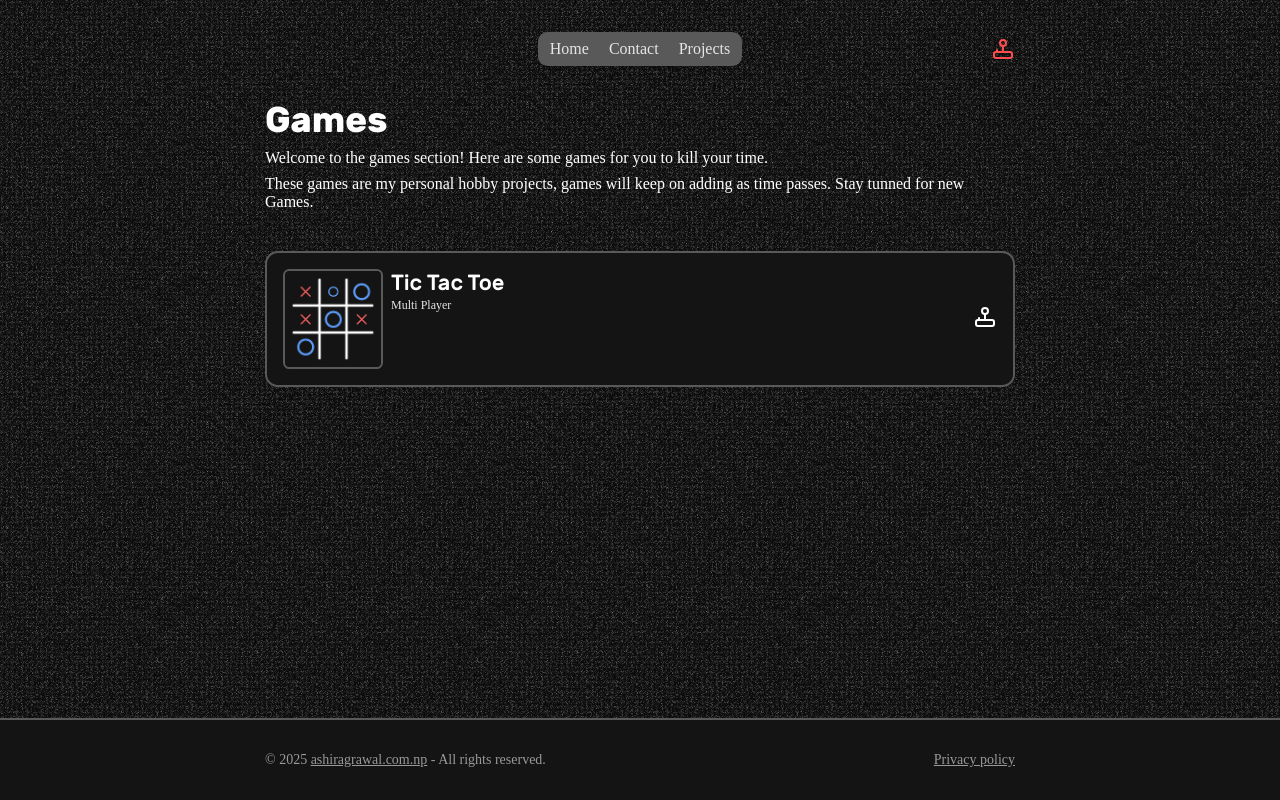
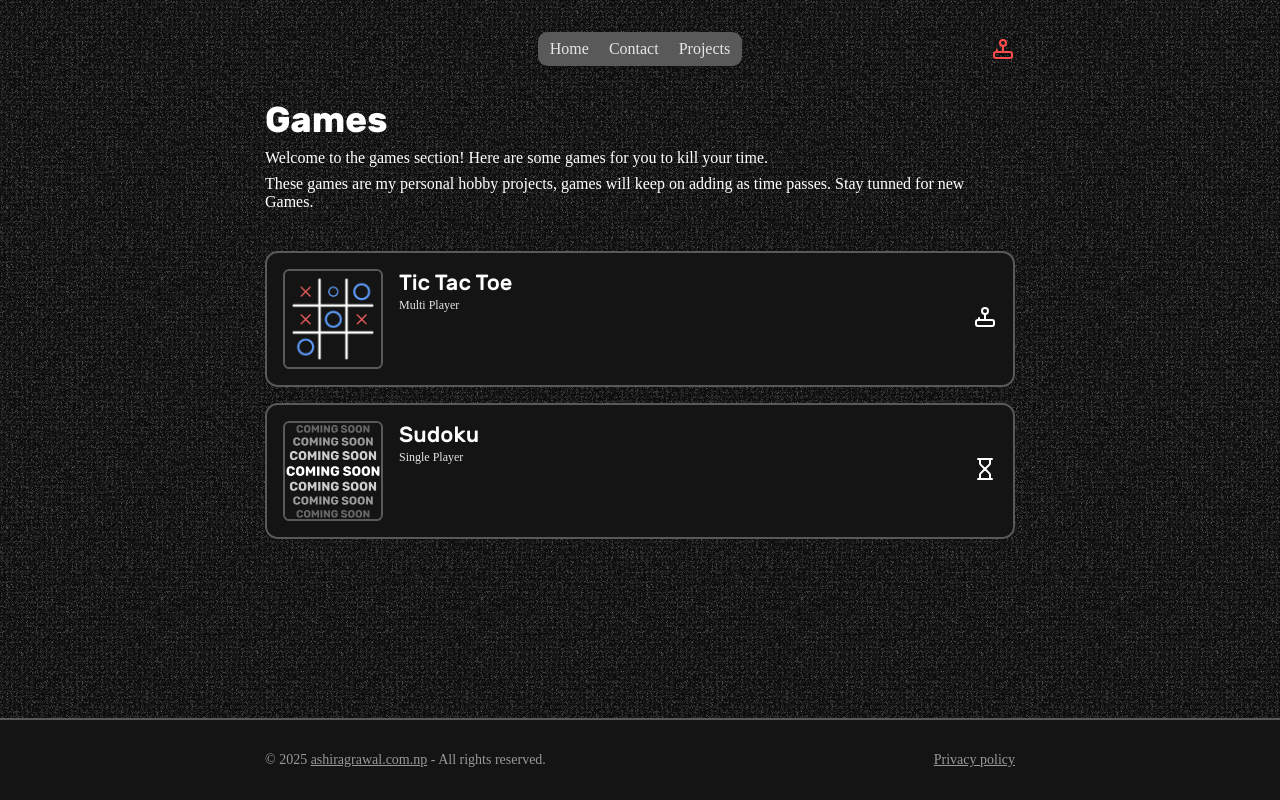
Before and after one commit to AshirAg/ashirs-portfolio, a React (Vite) app in the folder frontend/: page /games in a window 1280 px wide. Built offline with nearby package versions, Linux system fonts and the light colour scheme; a web font is replaced by a local one.

Commit message:
Updated Files - Aug 21, THU

```diff
--- a/frontend/src/components/micro-components/gameCard/GameCard.jsx
+++ b/frontend/src/components/micro-components/gameCard/GameCard.jsx
@@ -1,8 +1,7 @@
 import styles from "./GameCard.module.css";
 import { Link } from "react-router-dom";
-import { Joystick } from "lucide-react";
 
-function GameCard({tag_name, image, game_name, href}){
+function GameCard({tag_name, image, game_name, href, icon}){
     return(
         <Link to={href} className={styles.game_card}>
             <div className={styles.game_info}>
@@ -15,7 +14,7 @@ function GameCard({tag_name, image, game_name, href}){
                 </div>
             </div>
             <div className="icon_container">
-                <Joystick className={styles.icon} />
+                {icon && <icon.type className={styles.icon} />}
             </div>
         </Link>
     )
--- a/frontend/src/components/micro-components/gameCard/GameCard.module.css
+++ b/frontend/src/components/micro-components/gameCard/GameCard.module.css
@@ -42,7 +42,7 @@
 .game_info{
     display: flex;
     flex: 1;
-    gap: var(--spacing-md);
+    gap: var(--spacing-lg);
 }
 .icon{
     color: var(--accent-primary);
--- a/frontend/src/pages/Games.jsx
+++ b/frontend/src/pages/Games.jsx
@@ -1,6 +1,10 @@
 import styles from './css/Games.module.css';
 import GameCard from "../components/micro-components/gameCard/GameCard";
 import tickTacToe from "../assets/games/thumbnail/tick-tac-toe.webp";
+import comingSoon from "../assets/games/thumbnail/coming-soon.svg";
+import { Clock, Hourglass, HourglassIcon } from 'lucide-react';
+import { Joystick } from "lucide-react";
+
 
 
 function Games() {
@@ -11,6 +15,14 @@ function Games() {
             image: tickTacToe,
             game_name: "Tic Tac Toe",
             href: "/game/tic-tac-toe",
+            icon: <Joystick />
+        },
+        {
+            tag_name: "Single Player",
+            image: comingSoon,
+            game_name: "Sudoku",
+            // icon: <Clock />
+            icon: <Hourglass />
         },
     ]
 
@@ -31,6 +43,7 @@ function Games() {
                             game_name={item.game_name}
                             tag_name={item.tag_name}
                             href={item.href}
+                            icon={item.icon}
                         />
                     ))}
                 </div>
```
Also changed, not shown: frontend/src/assets/games/thumbnail/coming-soon.svg (added).
